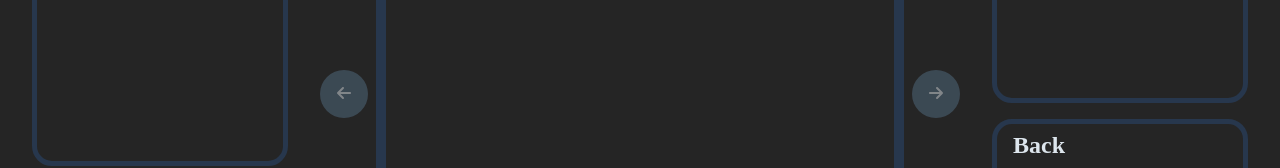
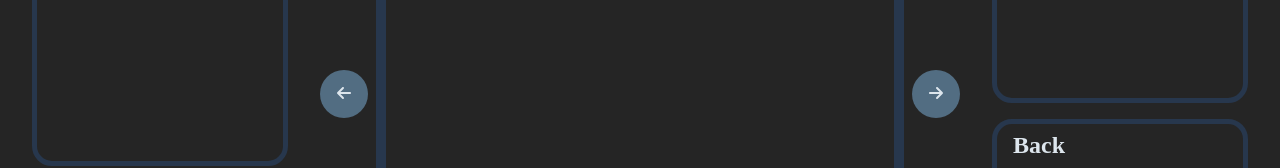
Before and after one commit to beatrixvv/excel-to-flashcard, a React (Create React App) app: page / in a window 1280 px wide. Shown: the part 290-458 px from the top of the page. Built offline with nearby package versions, Linux system fonts and the light colour scheme.

Commit message:
Edited disabled button feature

```diff
--- a/src/App.css
+++ b/src/App.css
@@ -67,11 +67,6 @@ h1 {
   cursor: pointer;
 }
 
-.circle-button.end {
-  opacity: 0.5;
-  pointer-events: none;
-}
-
 .circle-button:hover {
   background-color: var(--hover-color);
   color: var(--background-color);
@@ -87,6 +82,11 @@ h1 {
 
 .hidden {
   display: none;
+}
+
+.disable {
+  opacity: 0.5;
+  pointer-events: none;
 }
 
 .file-manager {
```
